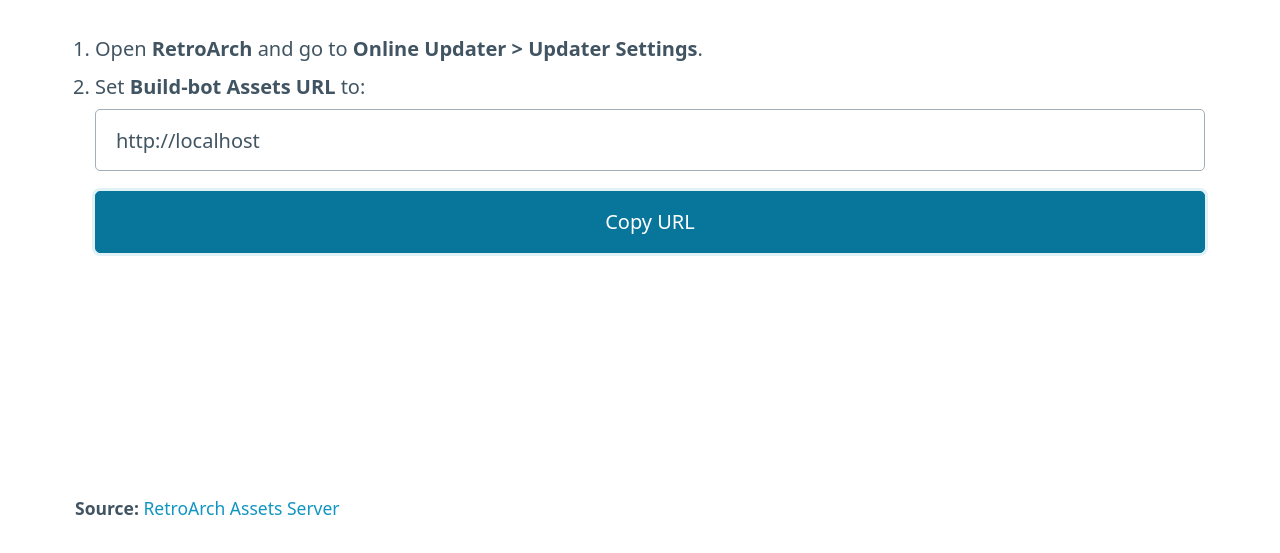
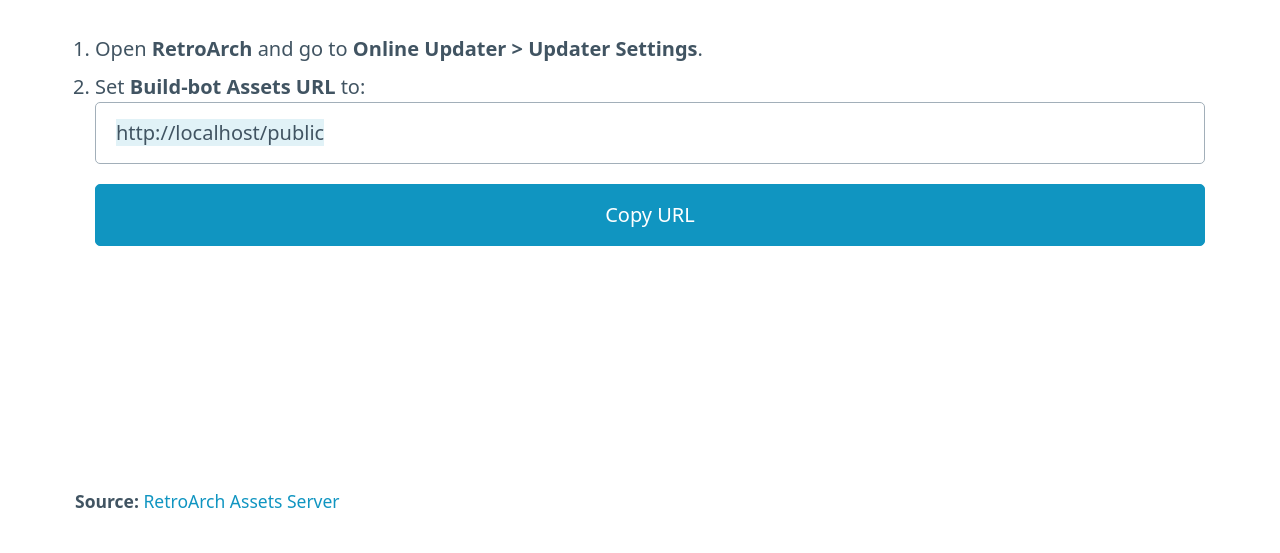
Before and after one commit to RobLoach/retroarch-assets-server, a plain HTML site: page public/index.html in a window 1280 px wide. Both pictures are taken after a click on the button "Copy URL". Shown: the part 371-924 px from the top of the page. Drawn offline with nearby package versions, Linux system fonts and the light colour scheme.

Commit message:
Fix landing page markup and copy URL

```diff
--- a/public/index.html
+++ b/public/index.html
@@ -32,17 +32,37 @@
           <li>Open <strong>RetroArch</strong> and go to <strong>Online Updater &gt; Updater Settings</strong>.</li>
           <li>
             Set <strong>Build-bot Assets URL</strong> to:
+            <input type="text" id="assets-url" aria-label="Build-bot Assets URL" readonly>
+            <button type="button" id="copy-url">Copy URL</button>
           </li>
-				<input type="text" id="assets-url" name="text" placeholder="Text" readonly>
-				<script>
-					document.getElementById('assets-url').value = window.location.origin;
-					function copyAssetsUrl() {
-						navigator.clipboard.writeText(window.location.origin);
-					}
-				</script>
-				<button type="button" onclick="copyAssetsUrl()">Copy URL</button>
         </ol>
 
+        <script>
+          (function () {
+            // Include the path so deployments under a subdirectory get the right URL.
+            var assetsUrl = (window.location.origin + window.location.pathname)
+              .replace(/index\.html$/, '')
+              .replace(/\/+$/, '');
+            var input = document.getElementById('assets-url');
+            var button = document.getElementById('copy-url');
+            input.value = assetsUrl;
+            button.addEventListener('click', function () {
+              function done() {
+                button.textContent = 'Copied!';
+                setTimeout(function () { button.textContent = 'Copy URL'; }, 2000);
+              }
+              // Select the text so a manual copy still works when no clipboard
+              // API is available (e.g. plain HTTP on a LAN).
+              input.focus();
+              input.select();
+              if (navigator.clipboard && window.isSecureContext) {
+                navigator.clipboard.writeText(assetsUrl).then(done);
+              } else if (document.execCommand('copy')) {
+                done();
+              }
+            });
+          })();
+        </script>
       </section>
     </main>
 
```
Lines whose indentation alone changed are shown as unchanged.
